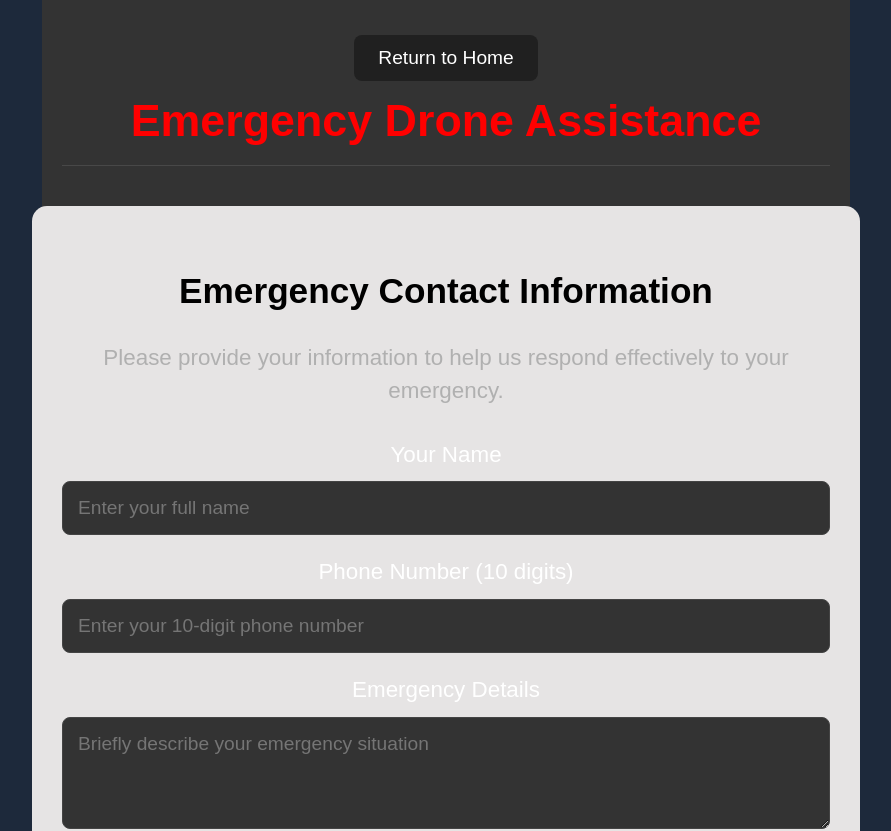
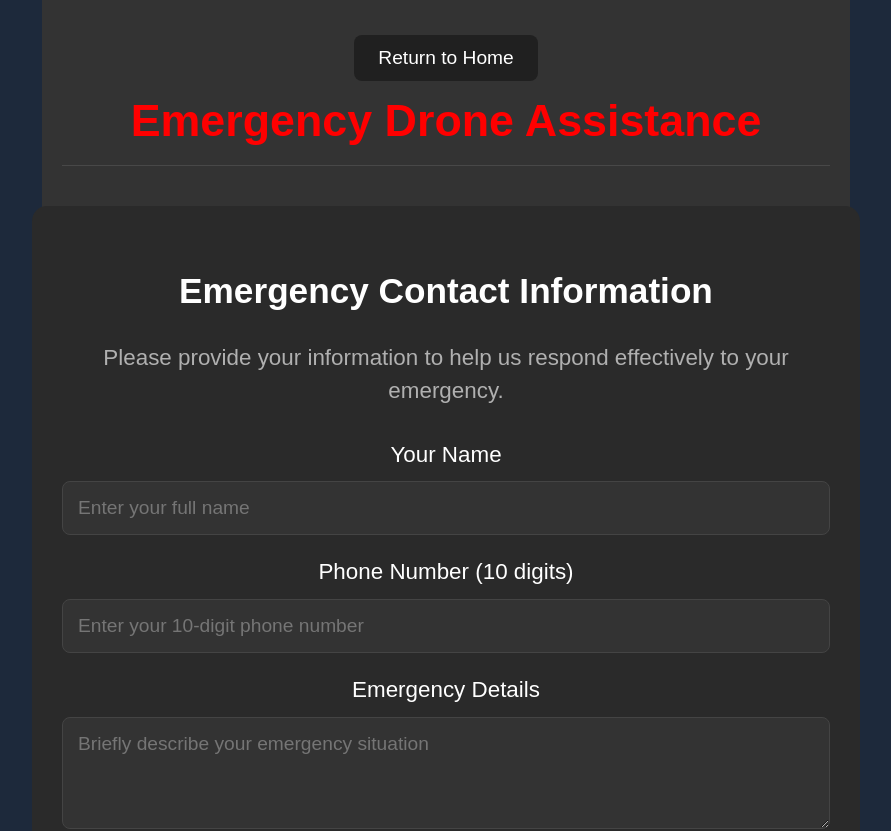
Before and after one commit to GODCHINMAY/Sentinal-A.I.d, a React (Vite) app in the folder frontend/: page /sos in a window 1280 px wide. Shown: the top 831 px of the page, without its empty margins (194-1085 px from the left). Built offline with nearby package versions, Linux system fonts and the light colour scheme.

Commit message:
Style changes

```diff
--- a/frontend/src/pages/SOS.css
+++ b/frontend/src/pages/SOS.css
@@ -262,14 +262,14 @@
 /* User Info Form Styles */
 .user-info-form-container {
   width: 100%;
-  background-color: #e6e4e4;
+  background-color: #2A2A2A;
   border-radius: 15px;
   padding: 30px;
   margin-bottom: 30px;
 }
 
 .user-info-form-container h2 {
-  color: black;
+  color: white;
   font-size: 2.2rem;
   margin-bottom: 20px;
   text-align: center;
```
